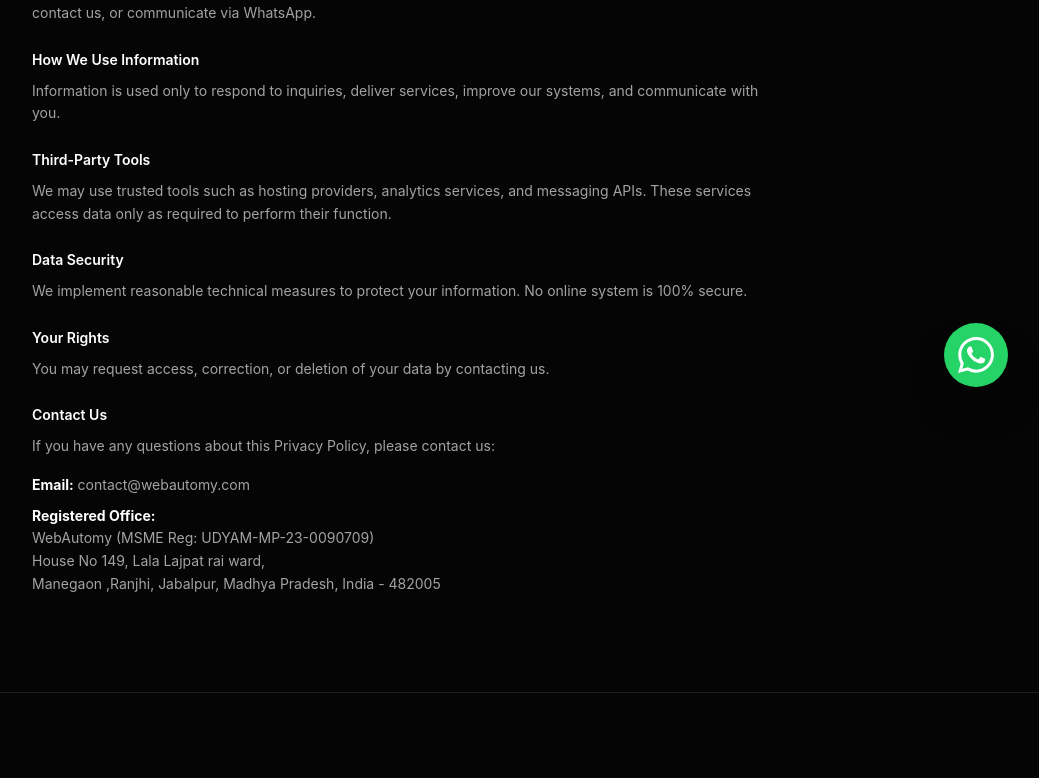
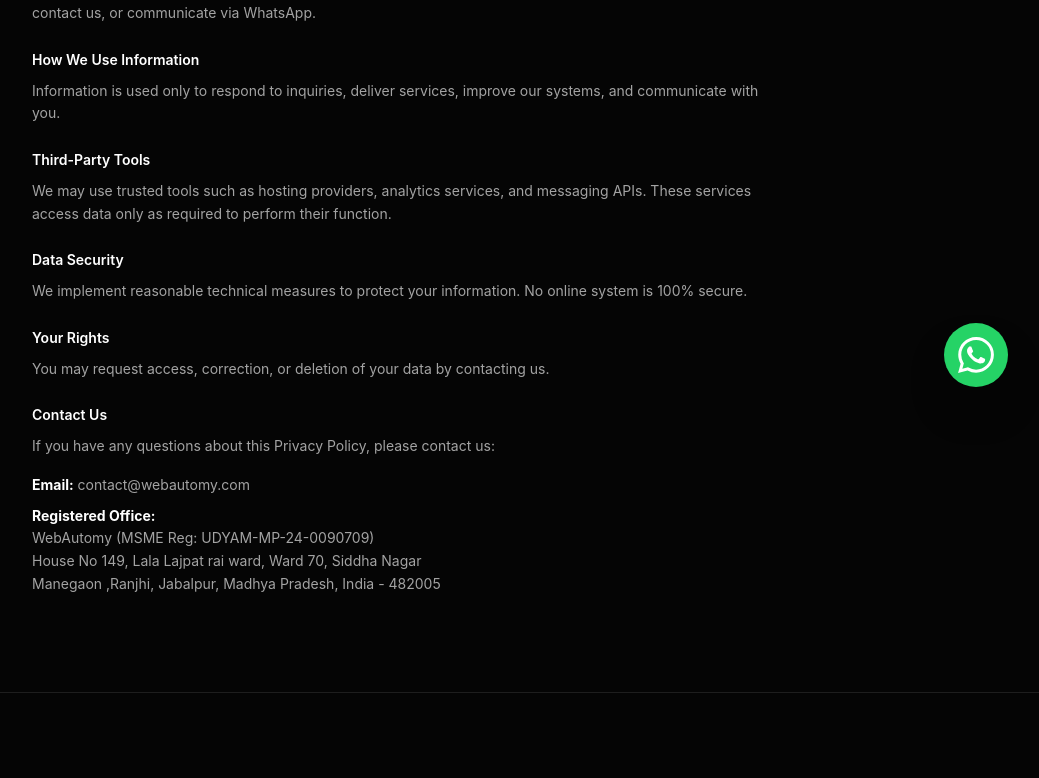
Before and after one commit to omm008/my-agency, a React (Vite) app: page /privacy-policy in a window 1280 px wide. Shown: the part 381-1159 px from the top of the page, without its empty margins (240-1279 px from the left). Built offline with nearby package versions, Linux system fonts and the light colour scheme.

Commit message:
Privacy Policy update

```diff
--- a/src/pages/PrivacyPolicy.jsx
+++ b/src/pages/PrivacyPolicy.jsx
@@ -94,13 +94,14 @@ const PrivacyPolicy = () => {
                     contact@webautomy.com
                   </a>
                 </li>
+
                 <li>
                   <strong className="text-white">Registered Office:</strong>
                   <br />
-                  WebAutomy (MSME Reg: UDYAM-MP-23-0090709)
+                  WebAutomy (MSME Reg: UDYAM-MP-24-0090709)
                   <br />
                   {/* Yahan wahi same address daalna jo Udyam Certificate par hai */}
-                  House No 149, Lala Lajpat rai ward,
+                  House No 149, Lala Lajpat rai ward, Ward 70, Siddha Nagar
                   <br />
                   Manegaon ,Ranjhi, Jabalpur, Madhya Pradesh, India - 482005
                 </li>
```
